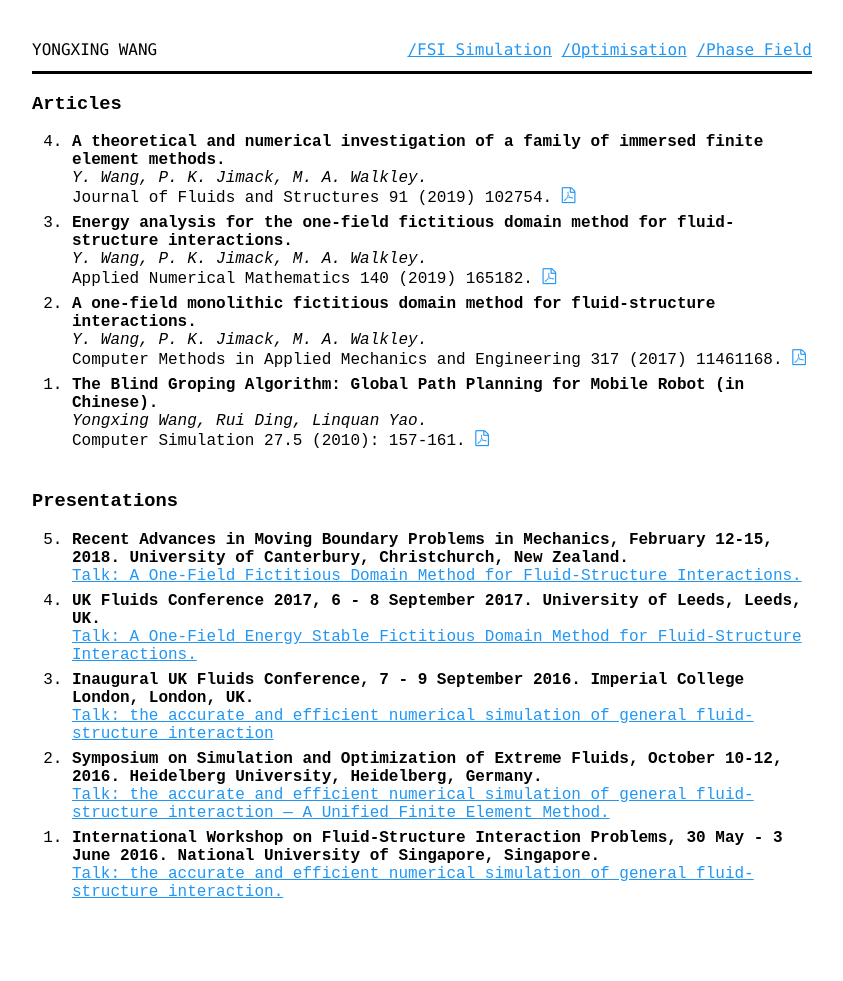
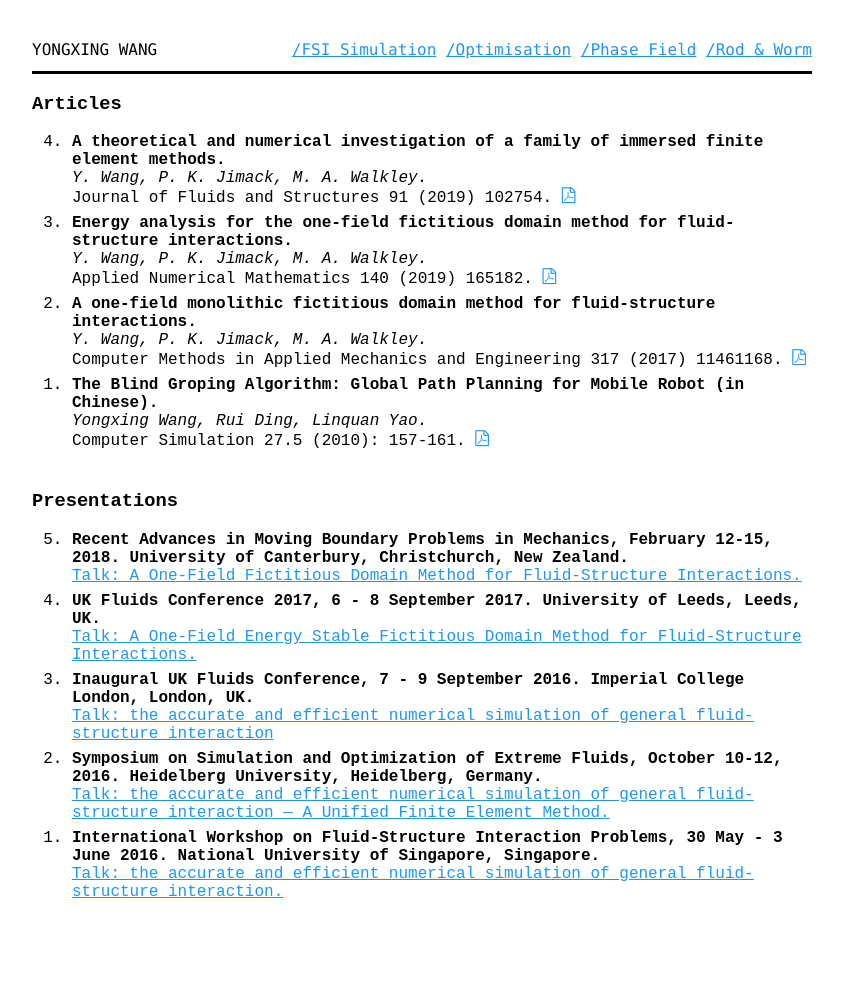
Before and after one commit to yongxingwang/yongxingwang.github.io, a Jekyll site: the page built from publication.html, in a window 1280 px wide. Shown: the whole page, without its empty margins (218-1061 px from the left). Built offline with Jekyll 4.4.1, drawn with Linux system fonts in a browser that asks for light colours; some web fonts are replaced.

Commit message:
Update navigation.html

```diff
--- a/_includes/navigation.html
+++ b/_includes/navigation.html
@@ -6,6 +6,7 @@
         <li><a href="/simulation/">/FSI Simulation</a></li>
         <li><a href="/optimisation/">/Optimisation</a></li>
         <li><a href="/phase/">/Phase Field</a></li>
+        <li><a href="/rod/">/Rod & Worm</a></li>
        <!-- <li><a href="/publication.html">/publication </a></li> -->
     </ul>
 </nav>
```
